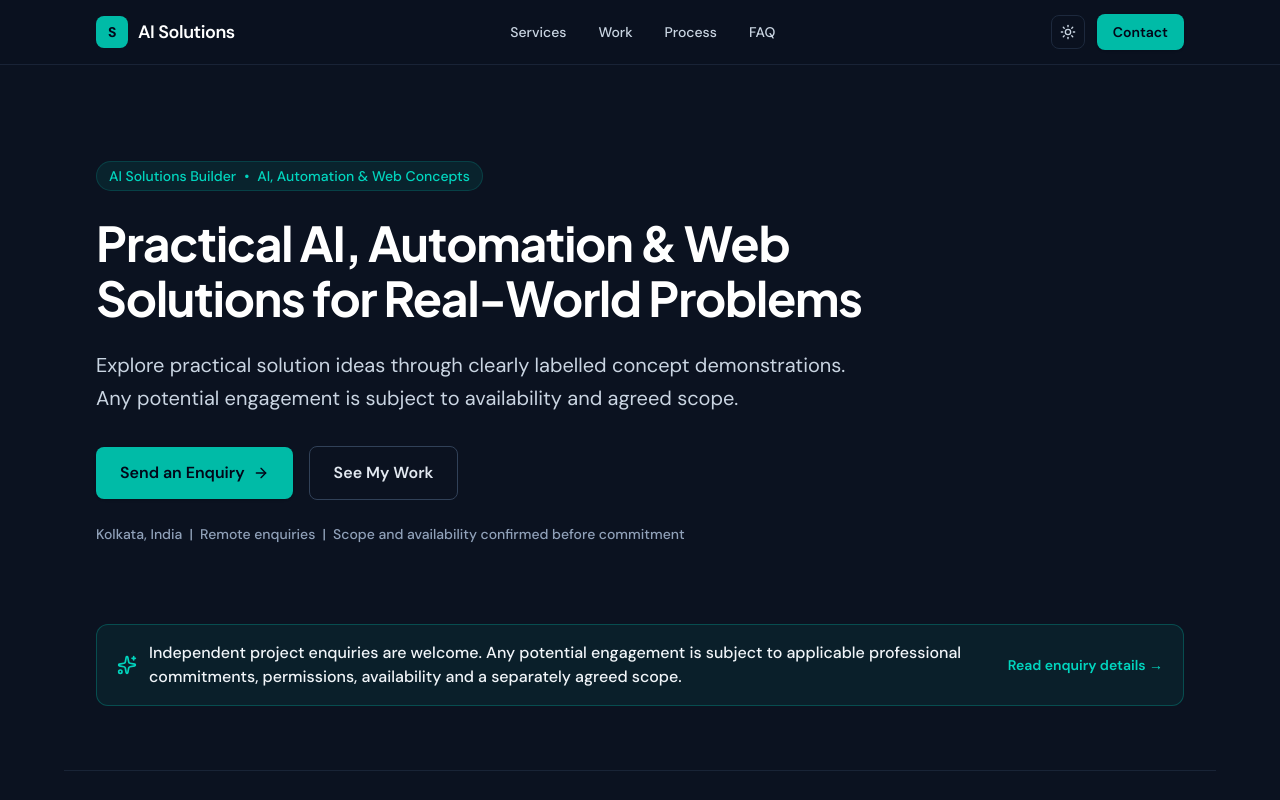
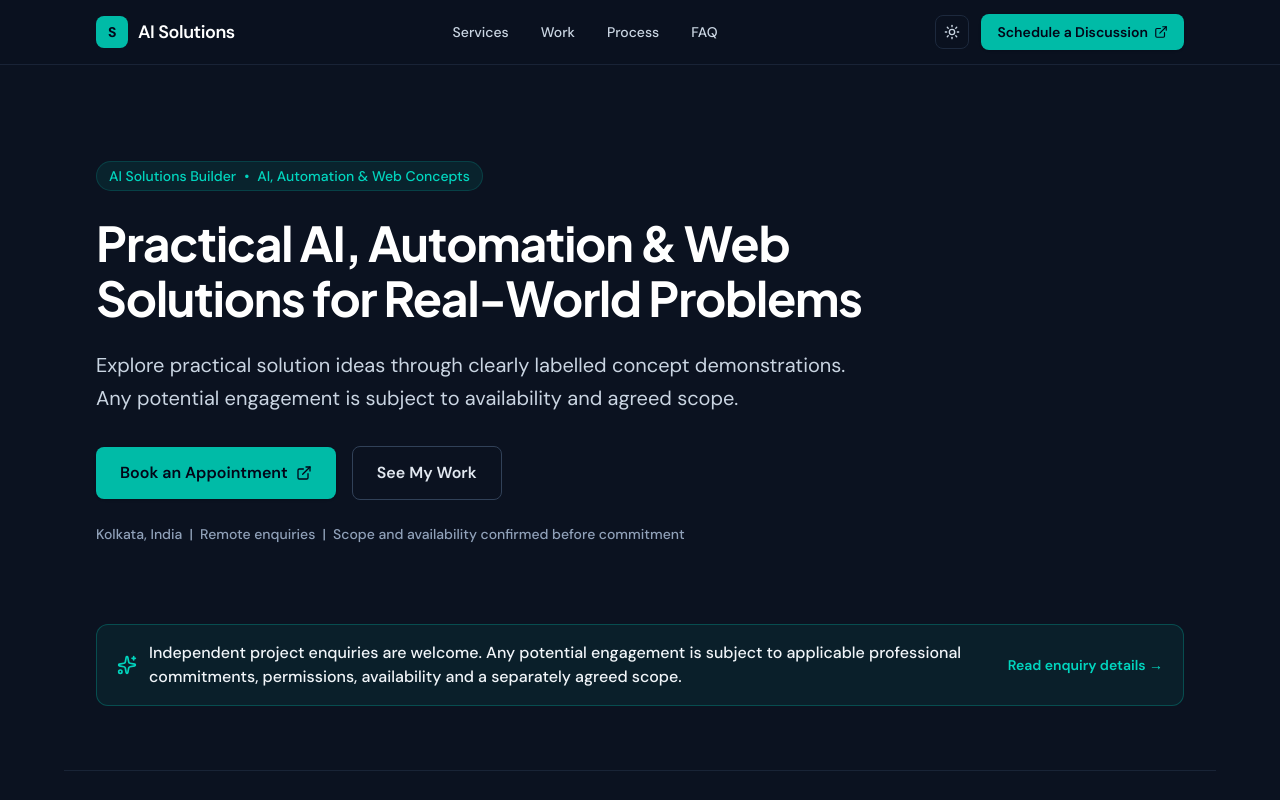
Before and after one commit to subhajitpal86-debug/Freelancing-Portfolio, a React (Vite) app: page / in a window 1280 px wide. Shown: the top 800 px of the page. Built offline with nearby package versions, Linux system fonts and the light colour scheme.

Commit message:
Restore appointment booking link

```diff
--- a/src/App.tsx
+++ b/src/App.tsx
@@ -23,6 +23,8 @@ import {
   Terminal,
   ExternalLink,
 } from 'lucide-react';
+
+const BOOKING_URL = 'https://calendar.app.google/SvUD2YihdMirAzrY7';
 
 interface ServiceItem {
   title: string;
@@ -326,10 +328,13 @@ export function App() {
             </button>
 
             <a
-              href="#contact"
+              href={BOOKING_URL}
+              target="_blank"
+              rel="noopener noreferrer"
               className="inline-flex items-center gap-1.5 px-4 py-2 rounded-lg text-sm font-semibold bg-teal-600 hover:bg-teal-700 dark:bg-teal-500 dark:hover:bg-teal-400 text-white dark:text-slate-950 transition-colors shadow-sm"
             >
-              Contact
+              Schedule a Discussion
+              <ExternalLink className="w-3.5 h-3.5" />
             </a>
 
             <button
@@ -398,11 +403,13 @@ export function App() {
 
             <div className="mt-8 flex flex-col sm:flex-row items-stretch sm:items-center gap-4">
               <a
-                href="#contact"
+                href={BOOKING_URL}
+                target="_blank"
+                rel="noopener noreferrer"
                 className="inline-flex items-center justify-center gap-2 px-6 py-3.5 rounded-lg text-base font-semibold bg-teal-600 hover:bg-teal-700 dark:bg-teal-500 dark:hover:bg-teal-400 text-white dark:text-slate-950 transition-colors shadow-sm"
               >
-                Send an Enquiry
-                <ArrowRight className="w-4 h-4" />
+                Book an Appointment
+                <ExternalLink className="w-4 h-4" />
               </a>
 
               <a
@@ -835,8 +842,17 @@ export function App() {
                 Have a repetitive process eating your team’s time? Let’s automate it.
               </h2>
               <p className="text-slate-600 dark:text-slate-300 leading-relaxed">
-                For general enquiries, use the form to prepare an email draft or contact me directly. An enquiry does not confirm availability or acceptance of work; any potential engagement is subject to applicable commitments and agreed terms.
+                Choose a convenient slot using the appointment calendar, or use the email enquiry form if you prefer to share project details first. A booking is an initial discussion and does not confirm acceptance of work; any potential engagement remains subject to applicable commitments and agreed terms.
               </p>
+              <a
+                href={BOOKING_URL}
+                target="_blank"
+                rel="noopener noreferrer"
+                className="inline-flex items-center justify-center gap-2 px-5 py-3 rounded-lg text-sm font-semibold bg-teal-600 hover:bg-teal-700 dark:bg-teal-500 dark:hover:bg-teal-400 text-white dark:text-slate-950 transition-colors shadow-sm"
+              >
+                Schedule an Appointment
+                <ExternalLink className="w-4 h-4" />
+              </a>
 
               <div className="pt-4 space-y-2 text-sm text-slate-500 dark:text-slate-400">
                 <p className="flex items-center gap-2">
```
